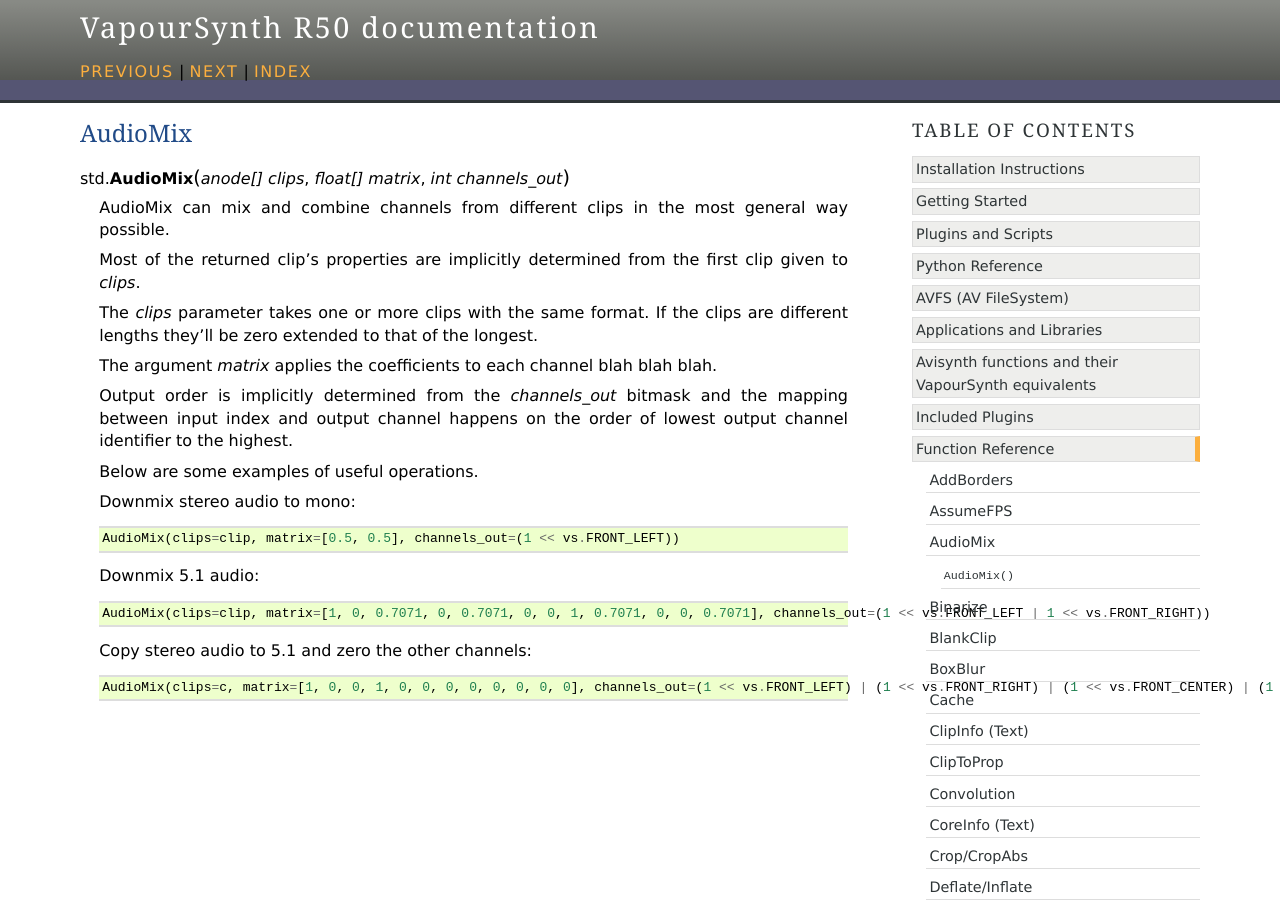
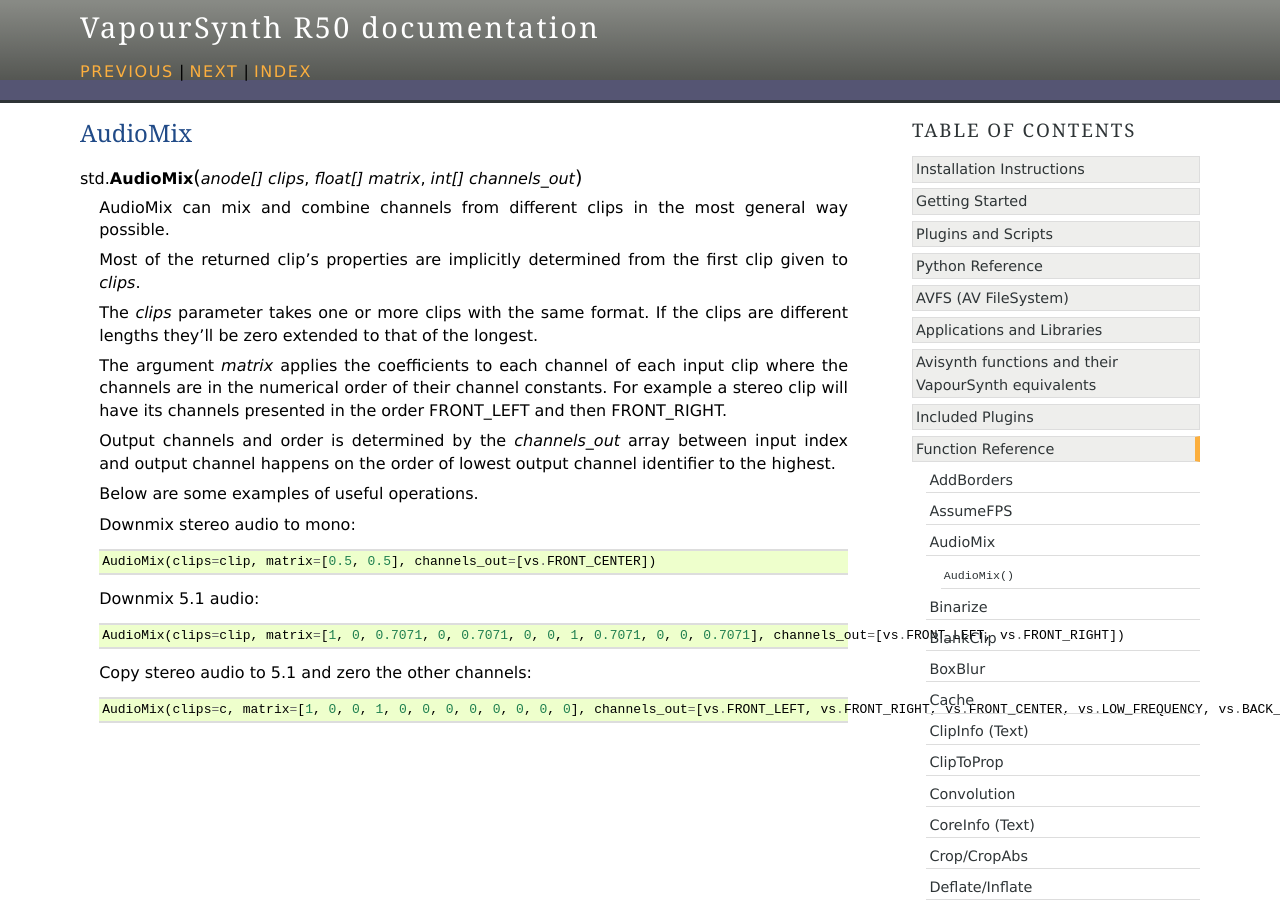
Before and after one commit to vapoursynth/vapoursynth, a Sphinx documentation site: the page built from doc/functions/audiomix.rst, in a window 1280 px wide and 900 px high. Built offline with Sphinx 7.4.7, drawn with Linux system fonts in a browser that asks for light colours; formulas are drawn with MathJax 3.

Commit message:
Make output channel order a list and fix very many problems in the audiomix filter

```diff
--- a/doc/functions/audiomix.rst
+++ b/doc/functions/audiomix.rst
@@ -1,7 +1,7 @@
 AudioMix
 ========
 
-.. function::   AudioMix(anode[] clips, float[] matrix, int channels_out)
+.. function::   AudioMix(anode[] clips, float[] matrix, int[] channels_out)
    :module: std
 
    AudioMix can mix and combine channels from different clips in the most
@@ -13,9 +13,11 @@
    The *clips* parameter takes one or more clips with the same format. If the clips
    are different lengths they'll be zero extended to that of the longest.
 
-   The argument *matrix* applies the coefficients to each channel blah blah blah.
+   The argument *matrix* applies the coefficients to each channel of each input clip where
+   the channels are in the numerical order of their channel constants. For example a stereo clip
+   will have its channels presented in the order FRONT_LEFT and then FRONT_RIGHT.
 
-   Output order is implicitly determined from the *channels_out* bitmask and the mapping
+   Output channels and order is determined by the *channels_out* array
    between input index and output channel happens on the order of lowest output channel
    identifier to the highest.
 
@@ -25,12 +27,12 @@
 
    Downmix stereo audio to mono::
 
-      AudioMix(clips=clip, matrix=[0.5, 0.5], channels_out=(1 << vs.FRONT_LEFT))
+      AudioMix(clips=clip, matrix=[0.5, 0.5], channels_out=[vs.FRONT_CENTER])
 
    Downmix 5.1 audio::
 
-      AudioMix(clips=clip, matrix=[1, 0, 0.7071, 0, 0.7071, 0, 0, 1, 0.7071, 0, 0, 0.7071], channels_out=(1 << vs.FRONT_LEFT | 1 << vs.FRONT_RIGHT))
+      AudioMix(clips=clip, matrix=[1, 0, 0.7071, 0, 0.7071, 0, 0, 1, 0.7071, 0, 0, 0.7071], channels_out=[vs.FRONT_LEFT, vs.FRONT_RIGHT])
 
    Copy stereo audio to 5.1 and zero the other channels::
 
-      AudioMix(clips=c, matrix=[1, 0, 0, 1, 0, 0, 0, 0, 0, 0, 0, 0], channels_out=(1 << vs.FRONT_LEFT) | (1 << vs.FRONT_RIGHT) | (1 << vs.FRONT_CENTER) | (1 << vs.LOW_FREQUENCY) | (1 << vs.BACK_LEFT) | (1 << vs.BACK_RIGHT))
+      AudioMix(clips=c, matrix=[1, 0, 0, 1, 0, 0, 0, 0, 0, 0, 0, 0], channels_out=[vs.FRONT_LEFT, vs.FRONT_RIGHT, vs.FRONT_CENTER, vs.LOW_FREQUENCY, vs.BACK_LEFT, vs.BACK_RIGHT])
```
Also changed, not shown: 1 other file.
